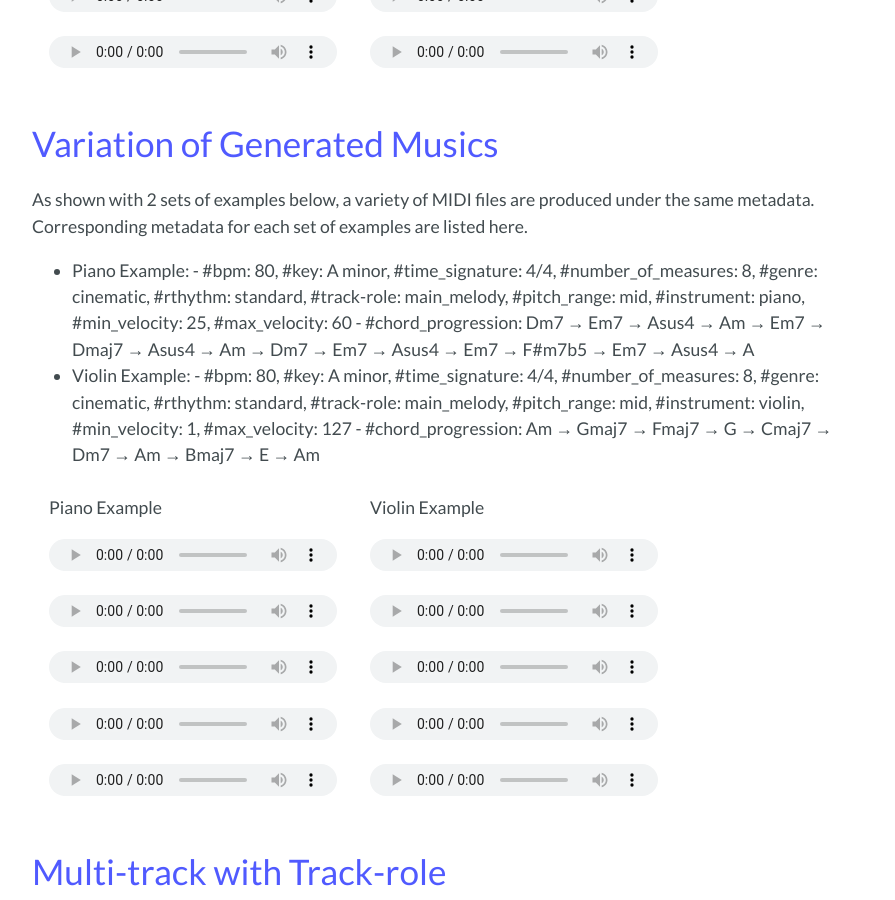
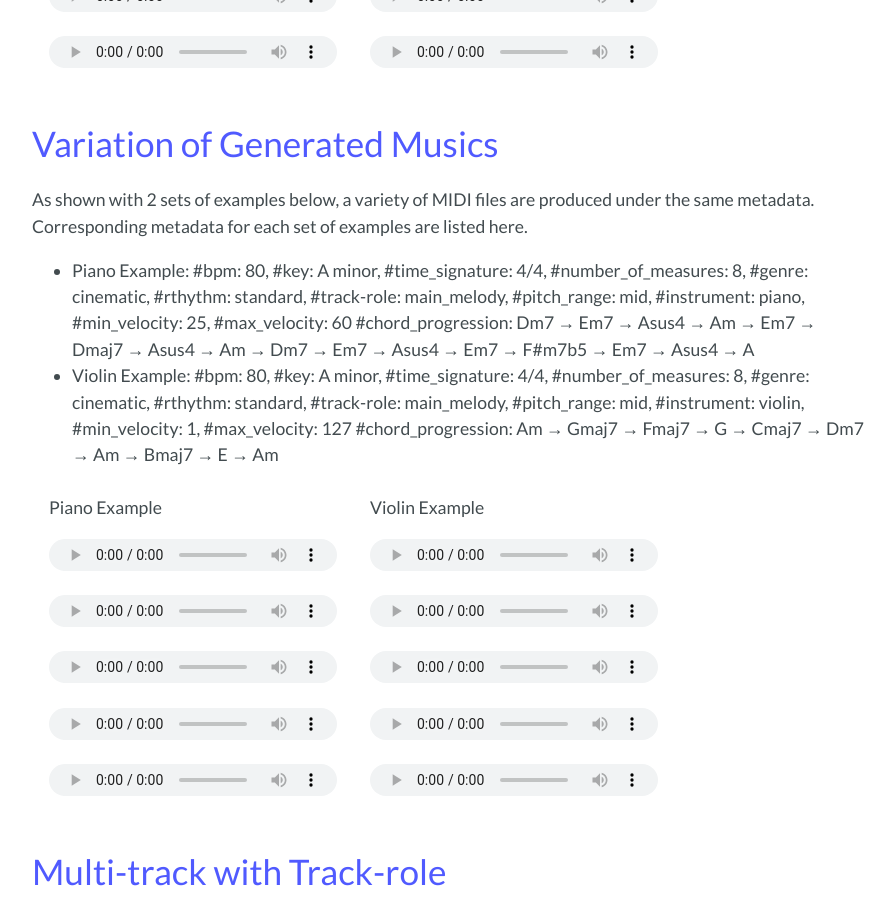
Before and after one commit to POZAlabs/ComMU, a Jekyll site: the page built from index.md, in a window 1280 px wide and 900 px high, scrolled down 5554 px. Shown: the whole window, without its empty margins (192-1087 px from the left). Built offline with Jekyll 4.4.1, drawn with Linux system fonts in a browser that asks for light colours; our own code applies the rules of GitHub Pages for plain Markdown files.

```diff
--- a/index.md
+++ b/index.md
@@ -173,11 +173,11 @@ Our system does not reconstruct ground-truth samples but generate samples that h
 
 As shown with 2 sets of examples below, a variety of MIDI files are produced under the same metadata. Corresponding metadata for each set of examples are listed here.
  - Piano Example:
- 		- #bpm: 80, #key: A minor, #time_signature: 4/4, #number_of_measures: 8, #genre: cinematic, #rthythm: standard, #track-role: main_melody, #pitch_range: mid, #instrument: piano, #min_velocity: 25, #max_velocity: 60
- 		- #chord_progression: Dm7 → Em7 → Asus4 → Am → Em7 → Dmaj7 → Asus4 → Am → Dm7 → Em7 → Asus4 → Em7 → F#m7b5 → Em7 → Asus4 → A
+ 		#bpm: 80, #key: A minor, #time_signature: 4/4, #number_of_measures: 8, #genre: cinematic, #rthythm: standard, #track-role: main_melody, #pitch_range: mid, #instrument: piano, #min_velocity: 25, #max_velocity: 60
+ 		#chord_progression: Dm7 → Em7 → Asus4 → Am → Em7 → Dmaj7 → Asus4 → Am → Dm7 → Em7 → Asus4 → Em7 → F#m7b5 → Em7 → Asus4 → A
  - Violin Example:
- 		- #bpm: 80, #key: A minor, #time_signature: 4/4, #number_of_measures: 8, #genre: cinematic, #rthythm: standard, #track-role: main_melody, #pitch_range: mid, #instrument: violin, #min_velocity: 1, #max_velocity: 127
- 		- #chord_progression: Am → Gmaj7 → Fmaj7 → G → Cmaj7 → Dm7 → Am → Bmaj7 → E → Am
+ 		#bpm: 80, #key: A minor, #time_signature: 4/4, #number_of_measures: 8, #genre: cinematic, #rthythm: standard, #track-role: main_melody, #pitch_range: mid, #instrument: violin, #min_velocity: 1, #max_velocity: 127
+ 		#chord_progression: Am → Gmaj7 → Fmaj7 → G → Cmaj7 → Dm7 → Am → Bmaj7 → E → Am
 
 <table class="audio-table">
   <tbody>
```
